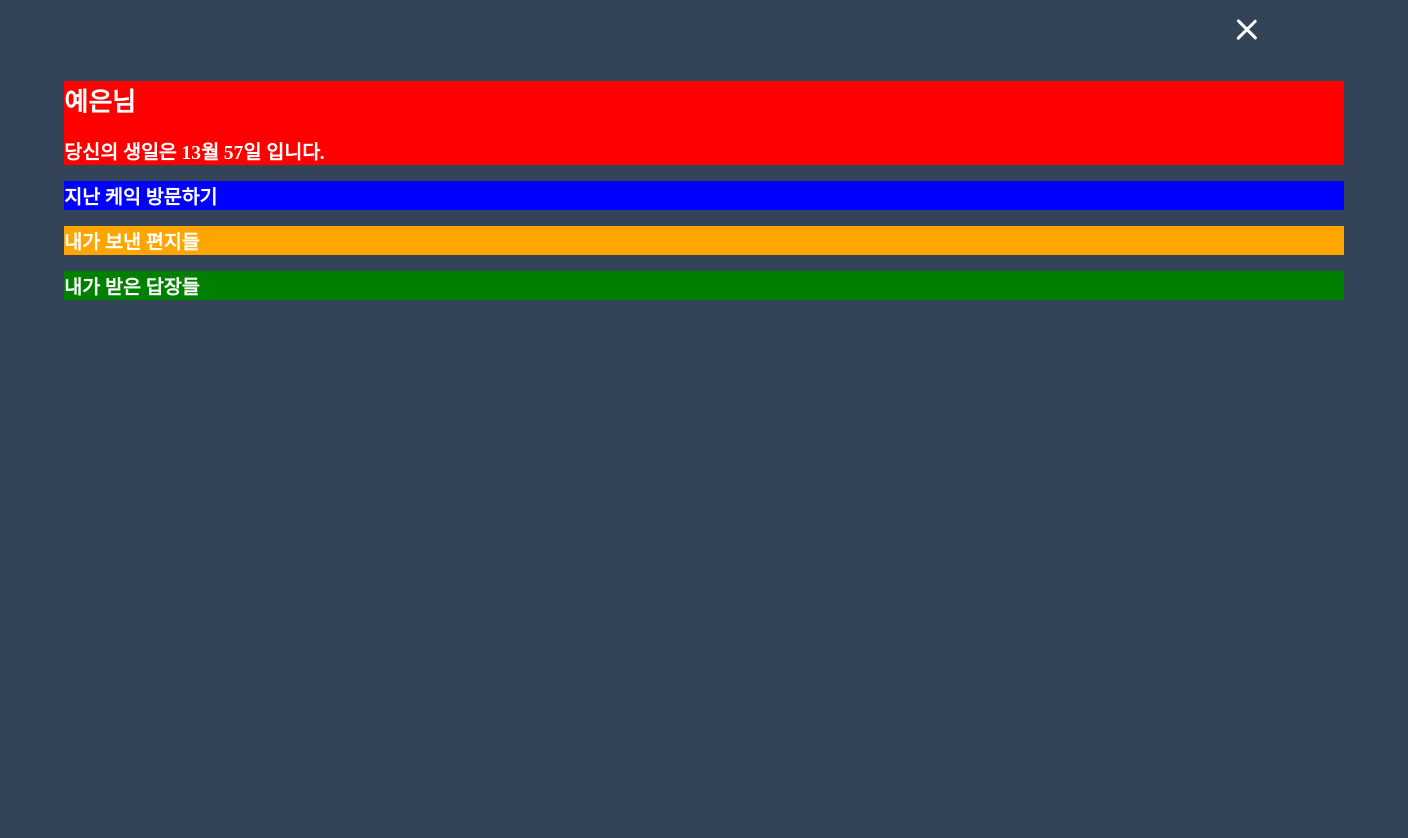
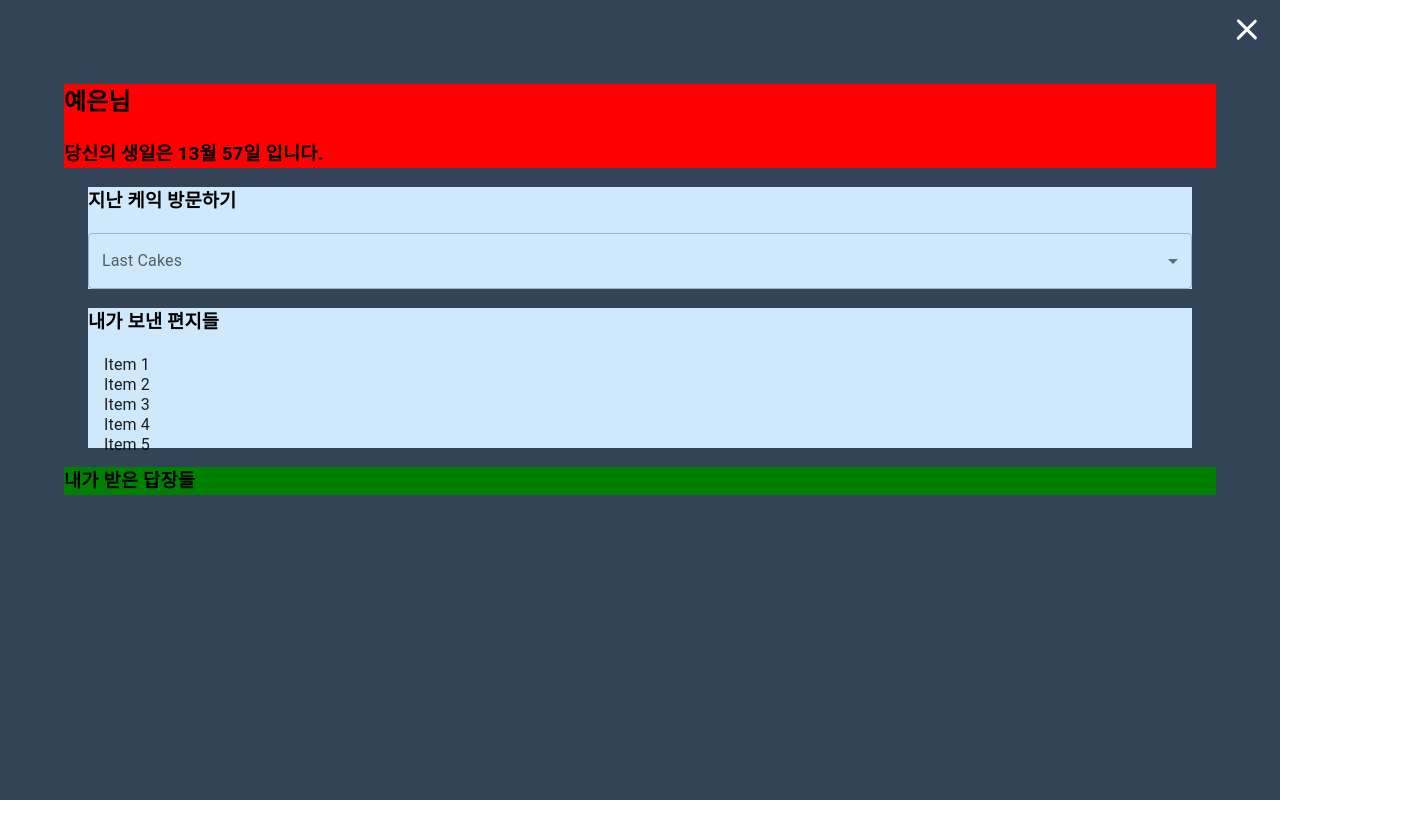
Before and after one commit to BungaeThunder/Bungae-Front, a Next.js app: page /cake in a window 1280 px wide. Both pictures are taken after a click on the button 1250 px from the left and 29 px from the top of the page. Shown: the top 838 px of the page, 1408 px wide, since content can reach past the window. After the commit the page ends 800 px from the top, so only its background shows below. Built offline with nearby package versions, Linux system fonts and the light colour scheme.

Commit message:
#23 WIP Sidebar -> Menu 전환

```diff
--- a/component/common/BasicInfo.tsx
+++ b/component/common/BasicInfo.tsx
@@ -9,8 +9,8 @@ export const BasicInfo: React.FC<BasicInfoProps> = ({ userName }) => {
   console.log('@BasicInfo: ' + userName);
   return (
     <BasicInfoContainer>
-      <h1>{userName}님</h1>
-      <h2>당신의 생일은 13월 57일 입니다.</h2>
+      <h2>{userName}님</h2>
+      <h3>당신의 생일은 13월 57일 입니다.</h3>
     </BasicInfoContainer>
   );
 };
--- a/component/common/LastCake.tsx
+++ b/component/common/LastCake.tsx
@@ -1,15 +1,40 @@
 import React from 'react';
-import styled from 'styled-components';
+import CssBaseline from '@mui/material/CssBaseline';
+import Box from '@mui/material/Box';
+import Container from '@mui/material/Container';
+import InputLabel from '@mui/material/InputLabel';
+import MenuItem from '@mui/material/MenuItem';
+import FormControl from '@mui/material/FormControl';
+import Select, { SelectChangeEvent } from '@mui/material/Select';
 
 export const LastCake = () => {
+  const [age, setAge] = React.useState('');
+  const handleChange = (event: SelectChangeEvent) => {
+    setAge(event.target.value as string);
+  };
+
   return (
-    <LastCakeContainer>
-      <h2>지난 케익 방문하기</h2>
-    </LastCakeContainer>
+    <React.Fragment>
+      <CssBaseline />
+      <Container fixed sx={{ padding: 0 }}>
+        <Box sx={{ bgcolor: '#cfe8fc' }}>
+          <h3>지난 케익 방문하기</h3>
+          <FormControl fullWidth>
+            <InputLabel id="lastCakesLabel">Last Cakes</InputLabel>
+            <Select
+              labelId="lastCakesLabel"
+              id="lastCakes"
+              value={age}
+              label="Last Cakes"
+              onChange={handleChange}
+            >
+              <MenuItem value={10}>2023년 4월 25일 생일 케이크</MenuItem>
+              <MenuItem value={20}>2022년 4월 25일 생일 케이크</MenuItem>
+              <MenuItem value={30}>2021년 4월 25일 생일 케이크</MenuItem>
+            </Select>
+          </FormControl>
+        </Box>
+      </Container>
+    </React.Fragment>
   );
 };
-
-const LastCakeContainer = styled.div`
-  width: 100%;
-  background: blue;
-`;
--- a/component/common/Menu.tsx
+++ b/component/common/Menu.tsx
@@ -32,7 +32,7 @@ export const Menu: React.FC<MenuProps> = ({ open, userName }) => {
 };
 
 const MenuContainer = styled.div`
-  color: white;
+  color: black;
   background: #334458;
   top: 0%;
   position: absolute;
--- a/component/common/ReceivedLetters.tsx
+++ b/component/common/ReceivedLetters.tsx
@@ -4,7 +4,7 @@ import styled from 'styled-components';
 export const ReceivedLetters = () => {
   return (
     <ReceivedLetterContainer>
-      <h2>내가 받은 답장들</h2>
+      <h3>내가 받은 답장들</h3>
     </ReceivedLetterContainer>
   );
 };
--- a/component/common/SentLetters.tsx
+++ b/component/common/SentLetters.tsx
@@ -1,15 +1,32 @@
 import React from 'react';
-import styled from 'styled-components';
+import Box from '@mui/material/Box';
+import Container from '@mui/material/Container';
+import ListItem from '@mui/material/ListItem';
+import ListItemButton from '@mui/material/ListItemButton';
+import ListItemText from '@mui/material/ListItemText';
+import { FixedSizeList, ListChildComponentProps } from 'react-window';
+
+function renderRow(props: ListChildComponentProps) {
+  const { index, style } = props;
+
+  return (
+    <ListItem style={style} key={index} component="div" disablePadding>
+      <ListItemButton>
+        <ListItemText primary={`Item ${index + 1}`} sx={{ color: 'text.primary' }} />
+      </ListItemButton>
+    </ListItem>
+  );
+}
 
 export const SentLetters = () => {
   return (
-    <SentLettersContainer>
-      <h2>내가 보낸 편지들</h2>
-    </SentLettersContainer>
+    <Container fixed sx={{ padding: 0 }}>
+      <Box sx={{ width: '100%', height: 140, bgcolor: '#cfe8fc' }}>
+        <h3>내가 보낸 편지들</h3>
+        <FixedSizeList height={100} fullWidth itemSize={20} itemCount={10} overscanCount={5}>
+          {renderRow}
+        </FixedSizeList>
+      </Box>
+    </Container>
   );
 };
-
-const SentLettersContainer = styled.div`
-  width: 100%;
-  background: orange;
-`;
```
Also changed, not shown: package.json (+6 -1 lines).
